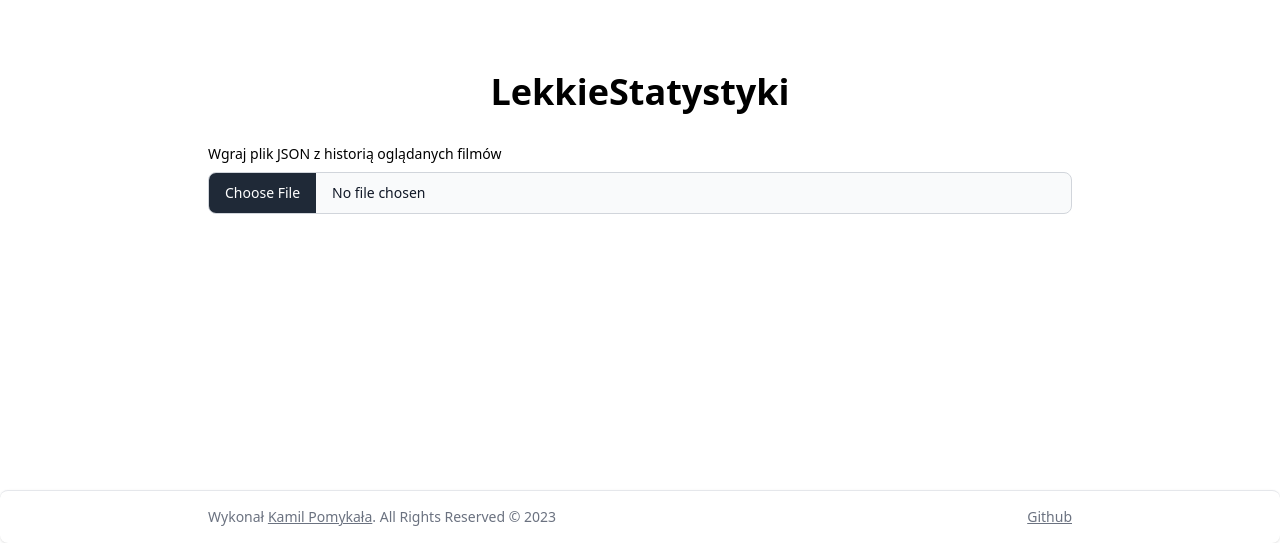
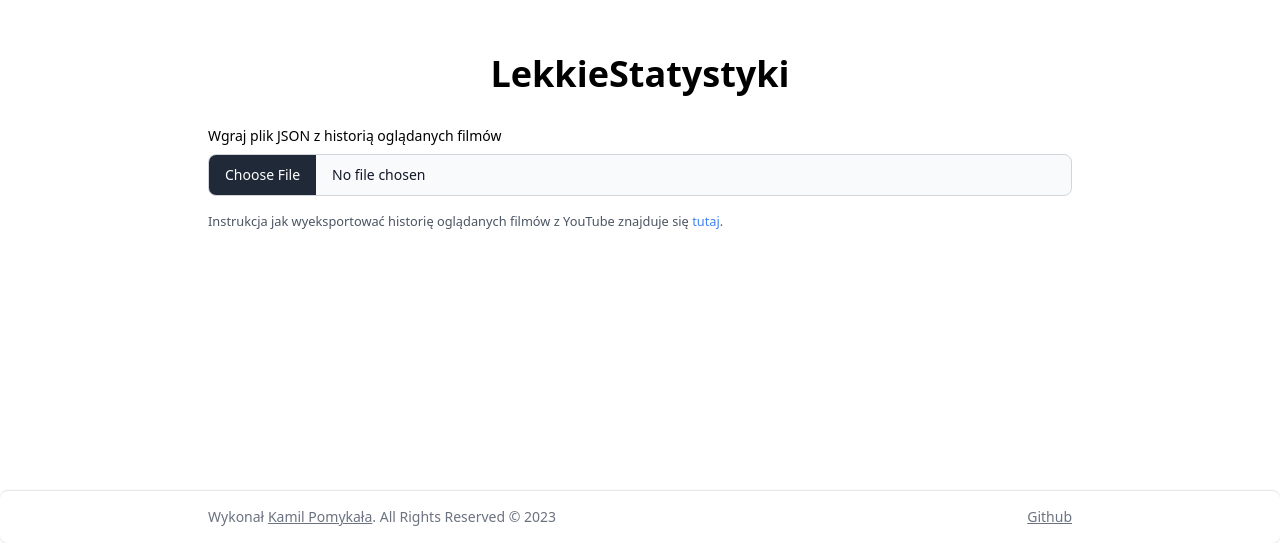
Before and after one commit to Akasiek/lekkiestatystyki, a Vue app: page / in a window 1280 px wide. Shown: the part 257-800 px from the top of the page. Built offline with nearby package versions, Linux system fonts and the light colour scheme.

Commit message:
feat: Add instruction link

```diff
--- a/src/components/FileComponent.vue
+++ b/src/components/FileComponent.vue
@@ -34,8 +34,16 @@ const handleJsonUpload = (event: Event) => {
       class="block w-full text-sm text-gray-900 border border-gray-300 rounded-lg cursor-pointer bg-gray-50 dark:text-gray-400 focus:outline-none dark:bg-gray-700 dark:border-gray-600 dark:placeholder-gray-400"
       placeholder="Nie wgrano pliku"
     />
+
+    <small class="mt-4 block text-gray-600">
+      Instrukcja jak wyeksportować historię oglądanych filmów z YouTube znajduje się
+      <a
+        href="https://github.com/Akasiek/lekkiestatystyki#jak-wyeksportowa%C4%87-plik"
+        target="_blank"
+        rel="noopener noreferrer"
+        class="text-blue-500 hover:underline"
+        >tutaj</a
+      >.
+    </small>
   </div>
 </template>
-
-<style scoped></style>
-<link rel="stylesheet" href="https://unpkg.com/flowbite@1.4.4/dist/flowbite.min.css" />
```
